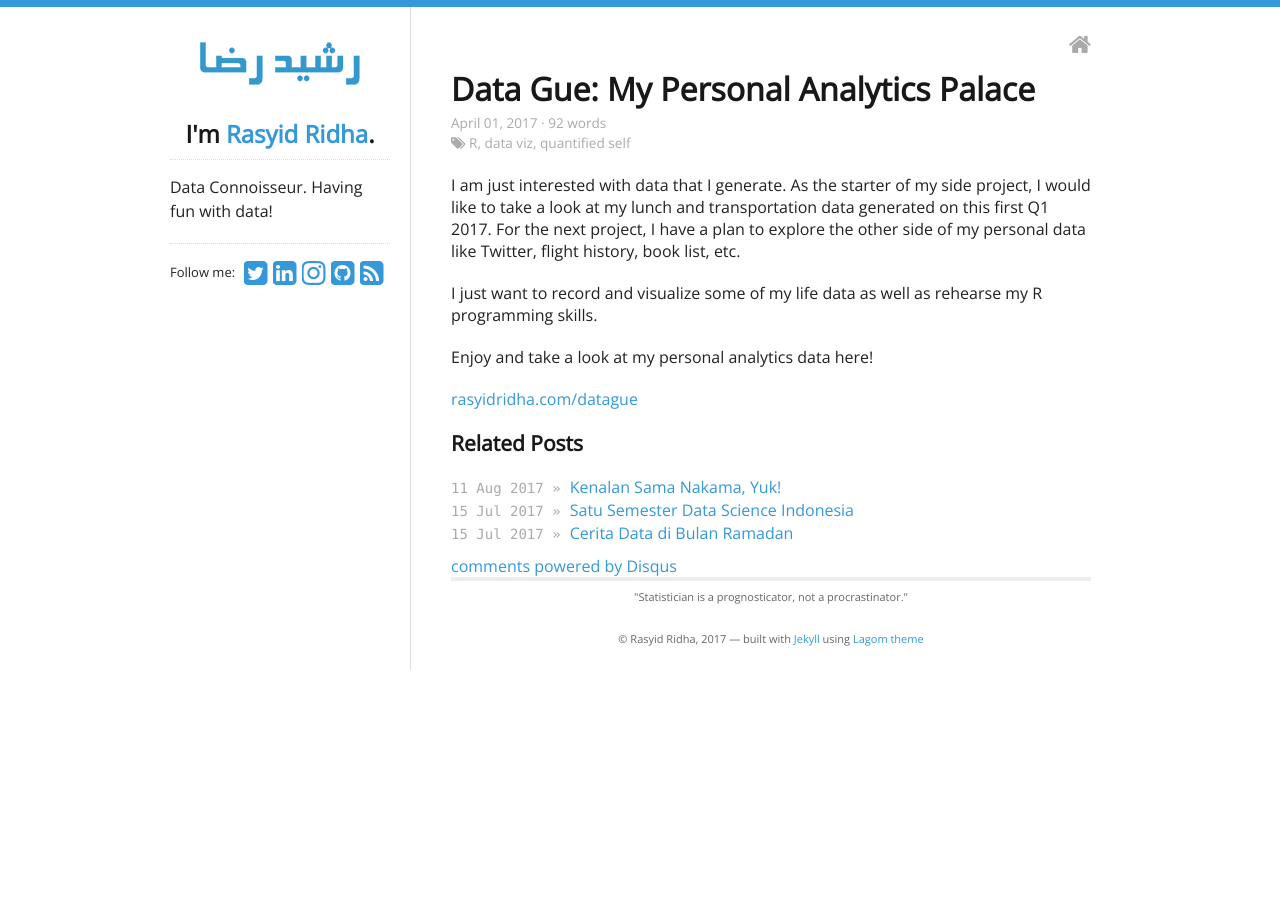
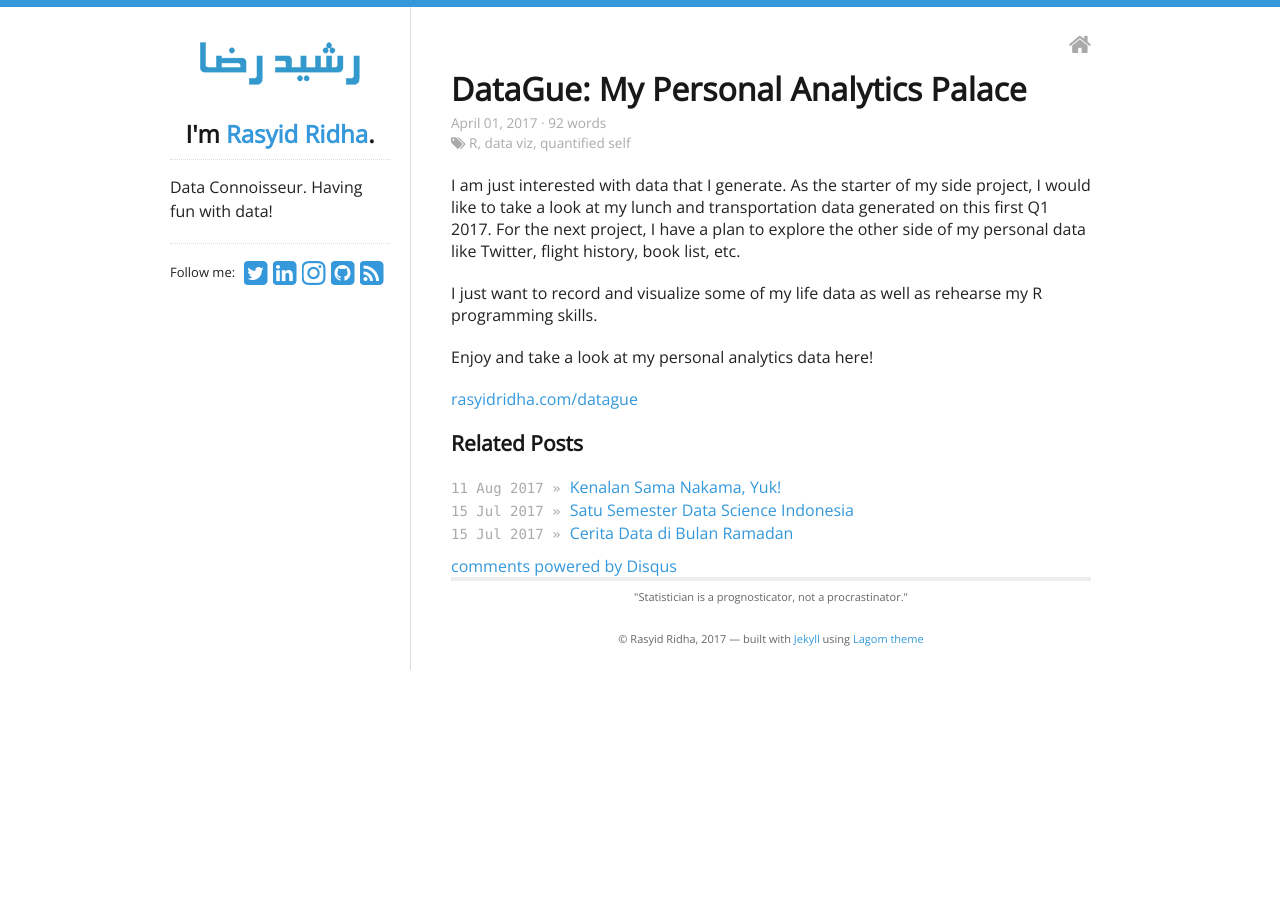
Before and after one commit to rasyidstat/rasyidstat.github.io, a Jekyll site: the page built from _posts/2017-04-01-data-gue-personal-analytics.md, in a window 1280 px wide. Built offline with Jekyll 4.4.1, drawn with Linux system fonts in a browser that asks for light colours; nearby versions of some CDN libraries; comment, search, counter and statistics services are not loaded.

Commit message:
title tf

```diff
--- a/_includes/meta.html
+++ b/_includes/meta.html
@@ -11,9 +11,6 @@
 {% else %}
 <meta name="description" content="Blog of {{ site.data.theme.name }}, a Data Connoisseur. It is all about myself, data and R." />
 {% endif %}
-
-<meta name="keywords" content="Rasyid Ridha, rasyidstat, r, statistics, data,
-data visualization, data science" />
 
 {% if page.meta-title %}
 <meta property="og:title" content="{{ page.meta-title }}" />
--- a/_layouts/default.html
+++ b/_layouts/default.html
@@ -6,7 +6,7 @@
 <head>
   <meta charset="utf-8">
   <meta name="viewport" content="width=device-width, initial-scale=1">
-  <title>{{ site.data.theme.name }} - {{ page.title }}</title>
+  <title>{{ page.title }} | {{ site.data.theme.name }}</title>
   {% include meta.html %}
 
   <link rel="canonical" href="{{ site.url }}{{ page.url | replace:'index.html','' }}" />
--- a/_posts/2017-04-01-data-gue-personal-analytics.md
+++ b/_posts/2017-04-01-data-gue-personal-analytics.md
@@ -1,6 +1,6 @@
 ---
 layout: post
-title: "Data Gue: My Personal Analytics Palace"
+title: "DataGue: My Personal Analytics Palace"
 categories: blog
 tags:
 - R
```
